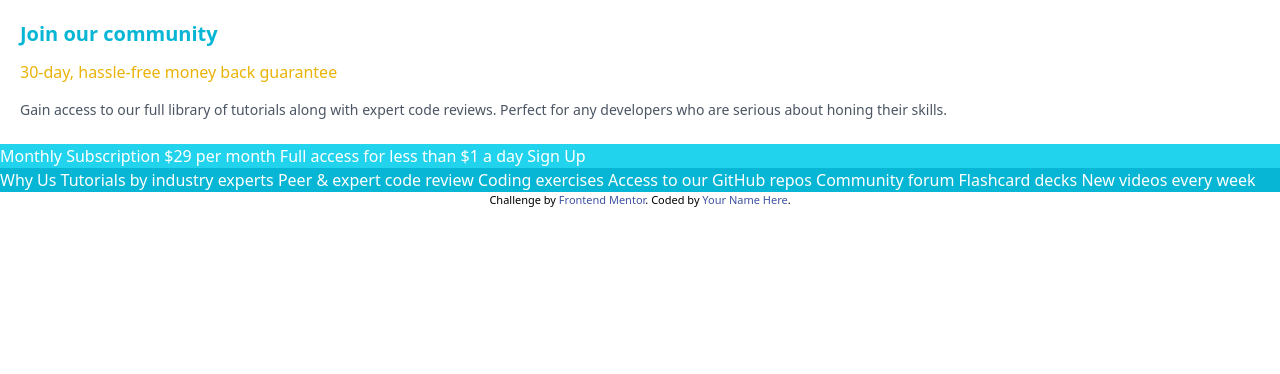
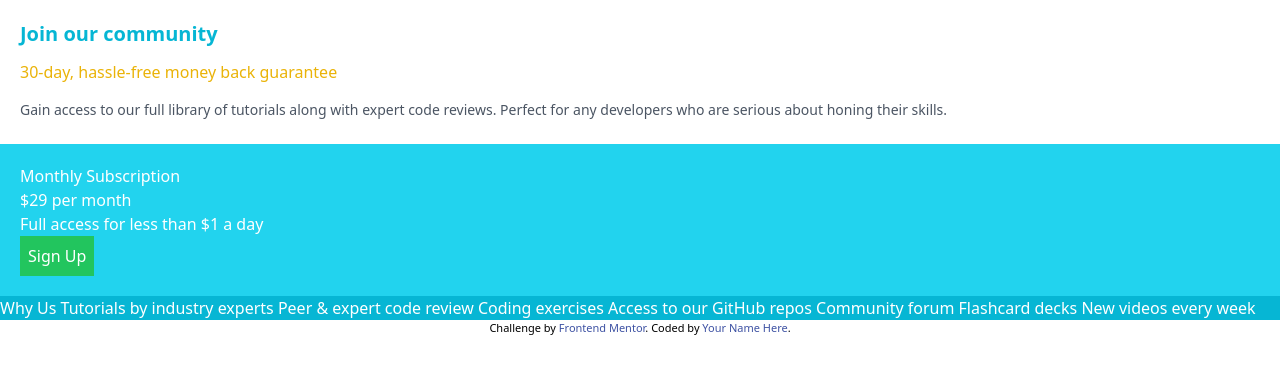
Before and after one commit to MrSagarRB/Single-Price-Grid-Component, a plain HTML site: page index.html in a window 1280 px wide. Drawn offline with nearby package versions, Linux system fonts and the light colour scheme.

Commit message:
structure

```diff
--- a/index.html
+++ b/index.html
@@ -24,10 +24,7 @@
 
 
 
-  <div class="flex flex-col ">
-
-
-
+  <div class="flex flex-col">
     <div class="p-5 space-y-3">
       <h1 class="text-cyan-500 font-semibold text-xl">Join our community</h1>
 
@@ -36,21 +33,17 @@
       <p class="text-gray-600 text-sm leading-loose">Gain access to our full library of tutorials along with expert code reviews. Perfect for any developers who are serious about honing their skills.</p>
     </div>
 
-
-
-
-
-
     <div class="text text-white">
-      <div class="bg-cyan-400">
-
-
-        Monthly Subscription &dollar;29 per month Full access for less than &dollar;1 a day Sign Up</div>
+      <div class="bg-cyan-400 p-5">
+        <h1>Monthly Subscription</h1>
+        <h1>&dollar;29 <span> per month</span></h1>
+        <p>Full access for less than &dollar;1 a day</p>
+        <button class="bg-green-500 p-2">Sign Up</button>
+      </div>
 
       <div class="bg-cyan-500">Why Us Tutorials by industry experts Peer &amp; expert code review Coding exercises Access to our GitHub repos Community forum Flashcard decks New videos every week</div>
     </div>
   </div>
-
 
 
 
```
